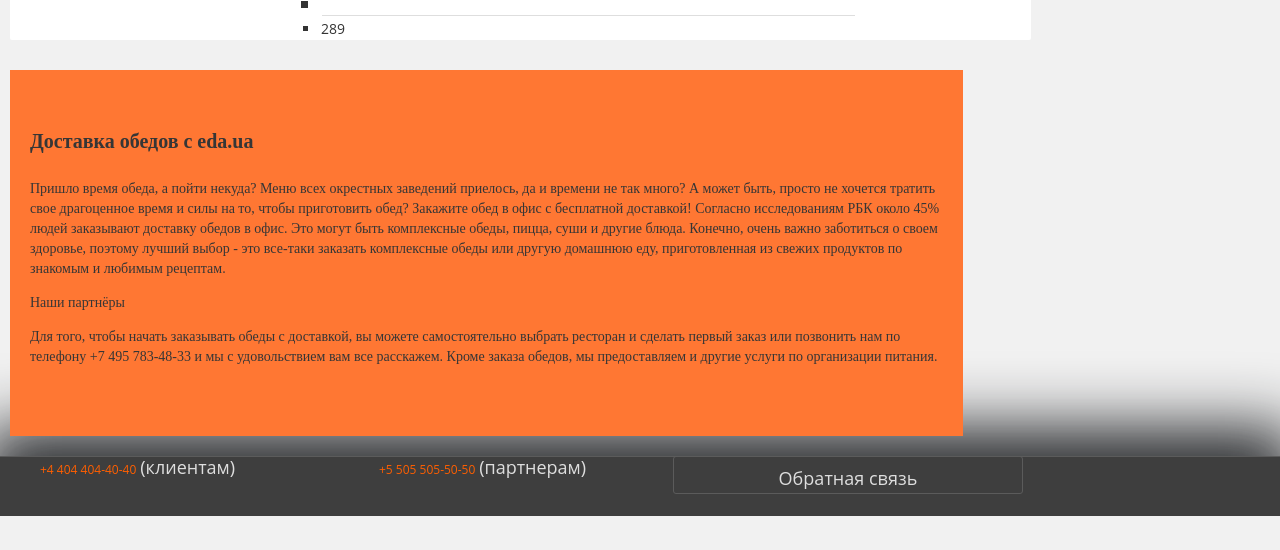
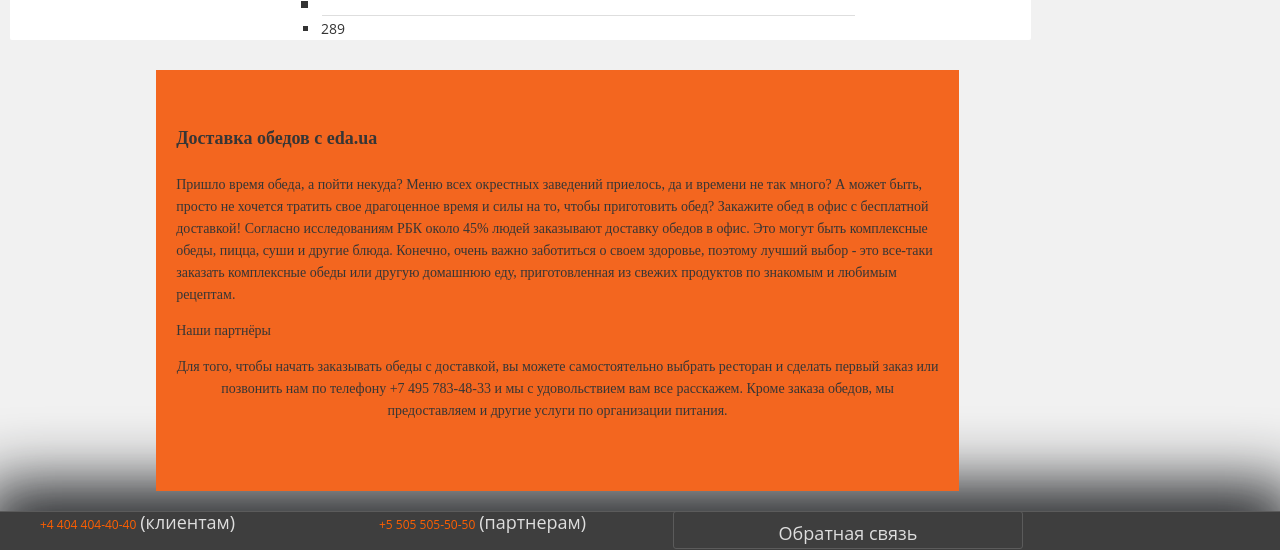
Before and after one commit to Kamikadze-Prog/testvue2, a Vue app: page / in a window 1280 px wide. Shown: the part 689-1239 px from the top of the page. Before the commit the page ends 1205 px from the top, so only its background shows below. Built offline with nearby package versions, Linux system fonts and the light colour scheme.

Commit message:
Update Article.vue

```diff
--- a/src/Article.vue
+++ b/src/Article.vue
@@ -1,7 +1,7 @@
 <template>
 <div>
     <article class="ob-tile">
-      <div class="ob-wraper">
+      <div id="ob-wrapper">
         <h2 id="ob-tile__style">Доставка обедов с eda.ua</h2>
           <div id="ob-tile__text">
             <p>Пришло время обеда, а пойти некуда? Меню всех окрестных заведений приелось, да и времени не так много?
@@ -38,31 +38,30 @@ export default {
 <!-- Add "scoped" attribute to limit CSS to this component only -->
 <style  lang="scss">
 
- .ob-wrapper {
-    max-width: 1440px;
-    margin: 0 auto;
-}
-
 .ob-tile {
-    width: 71.3%;
+  width: 59.6%;
+  margin-left: 12.2%;
   position: relative;
-    margin-top: 0;
-    background: #ff7733;
+  background: #f3661f;
   padding: 33px 20px 55px;
   font-size: 14px;
-    margin-left: 10px;
   margin-bottom: 20px;
 }
 
 #ob-tile__style {
 	padding-top:10px;
   padding-bottom:10px;
-    font-size: 20px;
+  font-size: 18px;
 }
 
 #ob-tile__text {
 	font-size: 14px;
-	line-height: 20px
+	line-height: 22px
+}
+
+.article__Images {
+  margin: 0 auto;
+  text-align: center;
 }
 
 .article__Images img {
```
Lines whose indentation alone changed are shown as unchanged.
